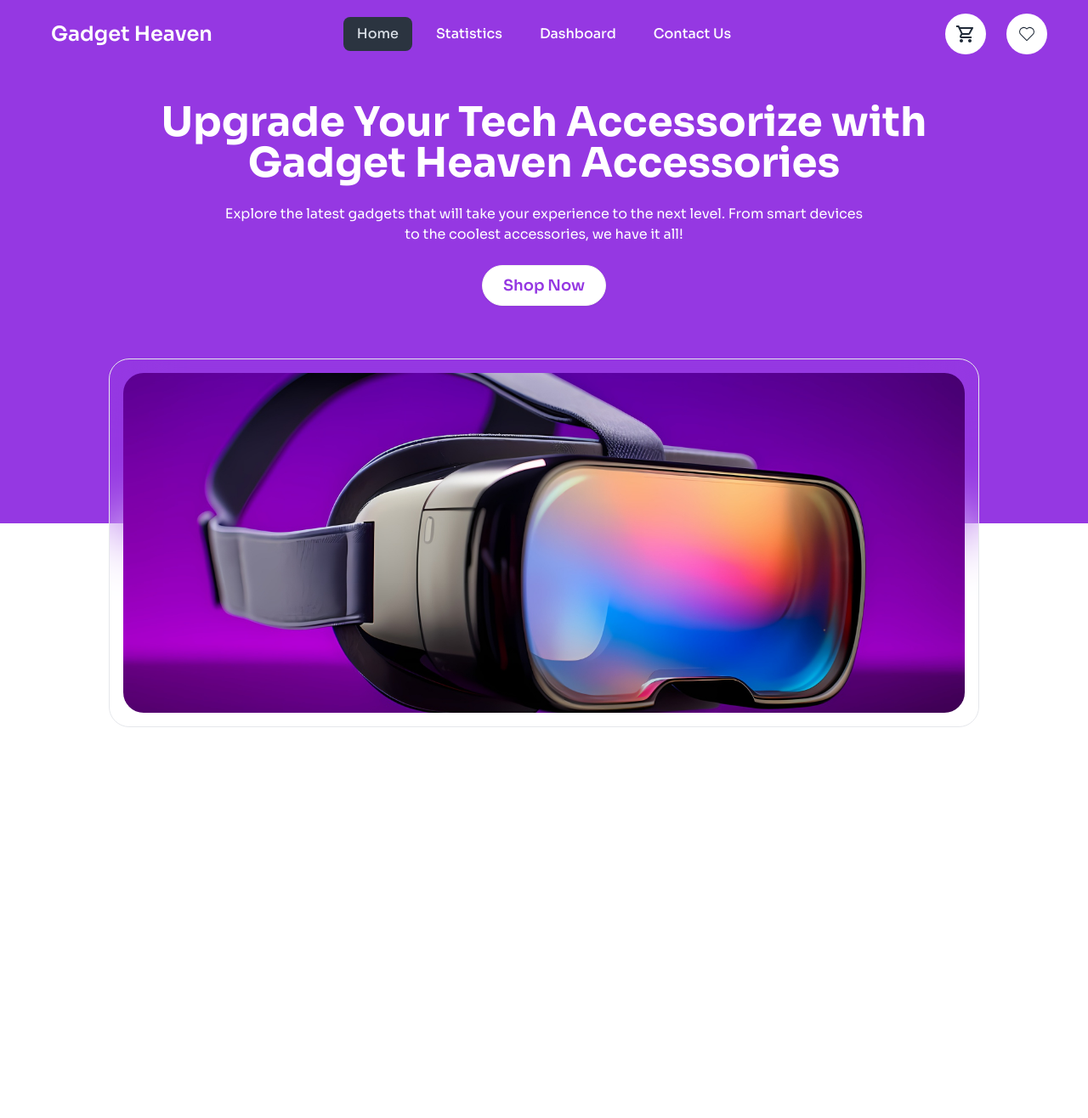
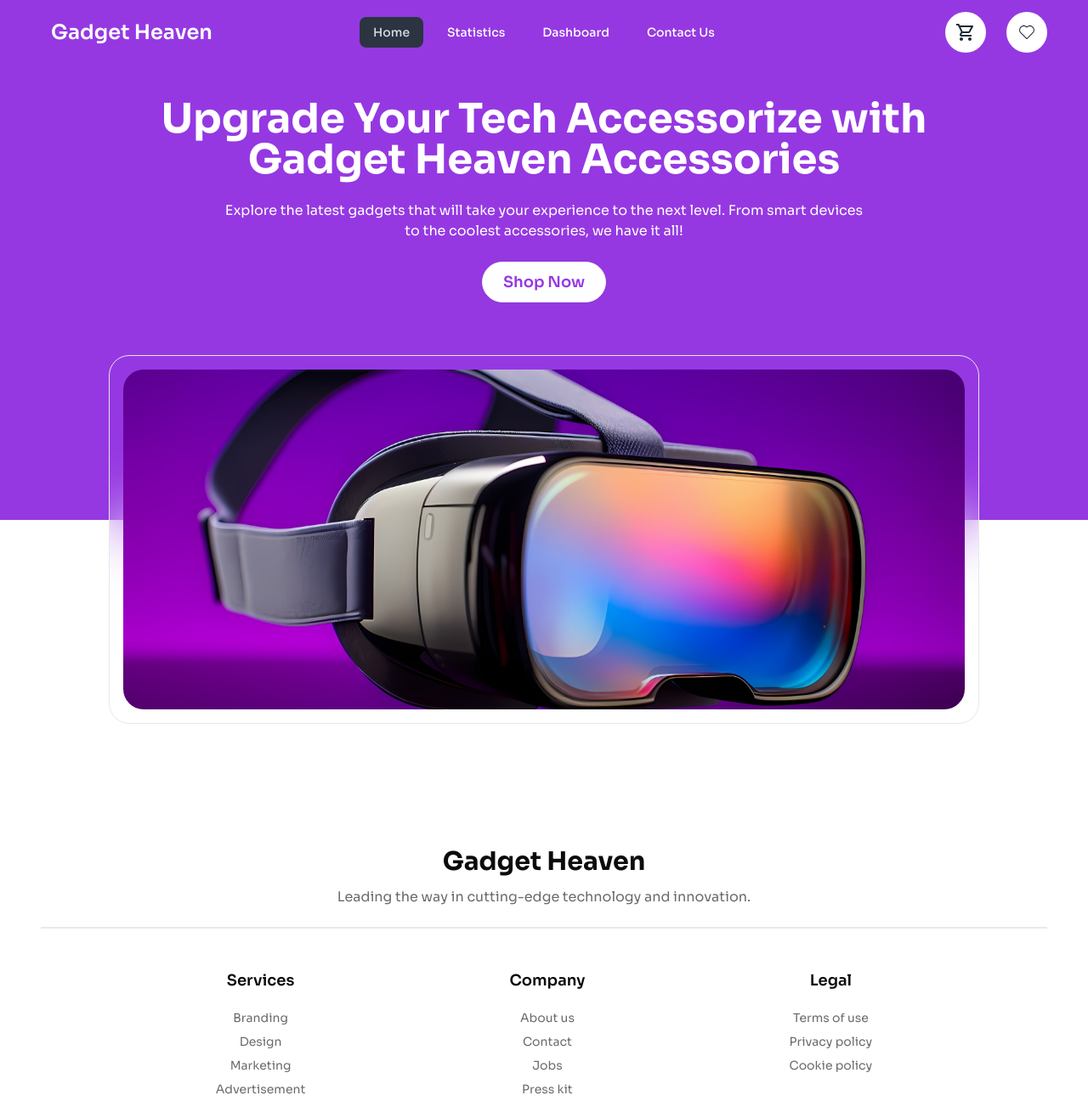
Before and after one commit to programming-hero-web-course-4/b10a8-gadget-heaven-Ashiqur1819, a React (Vite) app: page / in a window 1280 px wide. Shown: the whole page at 85% size. Before the commit the page ends 856 px from the top, so only its background shows below. Built offline with nearby package versions, Linux system fonts and the light colour scheme.

Commit message:
Added footer

```diff
--- a/src/App.jsx
+++ b/src/App.jsx
@@ -1,5 +1,6 @@
 import { Outlet } from 'react-router-dom';
 import Navbar from './components/Navbar';
+import Footer from './components/Footer';
 // import Home from './pages/Home';
 
 const App = () => {
@@ -9,6 +10,7 @@ const App = () => {
       <div>
         <Outlet></Outlet>
       </div>
+      <Footer></Footer>
     </div>
   );
 };
--- /dev/null
+++ b/src/components/Footer.jsx
@@ -0,0 +1,41 @@
+
+
+const Footer = () => {
+    return (
+      <footer>
+        <div className="max-w-7xl mx-auto">
+          <div className="text-center">
+            <h2 className="text-3xl text-c2 font-bold mb-3">Gadget Heaven</h2>
+            <p className="text-c3">
+              Leading the way in cutting-edge technology and innovation.
+            </p>
+          </div>
+          <div className="divider px-3 md:px-8 lg:px-12"></div>
+          <div className="footer p-6 justify-center gap-12 md:gap-60">
+            <nav className="flex flex-col gap-2 items-center text-c3">
+              <h6 className="text-c2 text-lg font-semibold mb-3">Services</h6>
+              <a className="link link-hover">Branding</a>
+              <a className="link link-hover">Design</a>
+              <a className="link link-hover">Marketing</a>
+              <a className="link link-hover">Advertisement</a>
+            </nav>
+            <nav className="flex flex-col gap-2 items-center text-c3">
+              <h6 className=" text-c2 text-lg font-semibold mb-3">Company</h6>
+              <a className="link link-hover">About us</a>
+              <a className="link link-hover">Contact</a>
+              <a className="link link-hover">Jobs</a>
+              <a className="link link-hover">Press kit</a>
+            </nav>
+            <nav className="flex flex-col gap-2 items-center text-c3">
+              <h6 className="text-c2 text-lg font-semibold mb-3">Legal</h6>
+              <a className="link link-hover">Terms of use</a>
+              <a className="link link-hover">Privacy policy</a>
+              <a className="link link-hover">Cookie policy</a>
+            </nav>
+          </div>
+        </div>
+      </footer>
+    );
+};
+
+export default Footer;
--- a/src/components/Navbar.jsx
+++ b/src/components/Navbar.jsx
@@ -22,7 +22,8 @@ const Navbar = () => {
       </>
     );
   return (
-    <div className="navbar bg-c1 px-4 md:px-8 lg:px-12 py-3">
+    <div className="bg-c1">
+      <div className="navbar  px-4 md:px-8 lg:px-12 py-3 max-w-7xl mx-auto">
         <div className="navbar-start gap-3 items-center text-white">
           <div className="dropdown">
             <div tabIndex={0} role="button" className="lg:hidden">
@@ -43,24 +44,27 @@ const Navbar = () => {
             </div>
             <ul
               tabIndex={0}
-            className="menu menu-md dropdown-content bg-base-100 rounded-box z-[1] mt-3 w-52 p-2 shadow text-base text-white font-medium flex flex-col gap-3"
+              className="menu menu-md dropdown-content bg-base-100 rounded-box z-[1] mt-3 w-52 p-2 shadow text-sm text-white font-medium flex flex-col gap-3"
             >
               {links}
             </ul>
           </div>
-        <a className="text-2xl font-semibold text-white">Gadget Heaven</a>
+          <a className="text-lg md:text-2xl font-semibold text-white">
+            Gadget Heaven
+          </a>
         </div>
         <div className="navbar-center hidden lg:flex">
-        <ul className="menu menu-horizontal px-2 flex gap-3 items-center text-base text-white font-medium">
+          <ul className="menu menu-horizontal px-2 flex gap-3 items-center text-sm text-white font-medium">
             {links}
           </ul>
         </div>
-      <div className="navbar-end gap-6 ">
-        <div className="text-2xl bg-white p-3 rounded-full">
+        <div className="navbar-end gap-3 md:gap-6 ">
+          <div className="text-xl md:text-2xl bg-white p-2 md:p-3 rounded-full">
             <MdOutlineShoppingCart></MdOutlineShoppingCart>
           </div>
-        <div className="text-2xl bg-white p-3 rounded-full">
+          <div className="text-xl md:text-2xl bg-white p-2 md:p-3 rounded-full">
             <CiHeart></CiHeart>
+          </div>
         </div>
       </div>
     </div>
--- a/src/pages/Home.jsx
+++ b/src/pages/Home.jsx
@@ -5,12 +5,11 @@ import Hero from "../components/Hero";
 const Home = () => {
     return (
       <div>
-        <div className="relative">
+        <div className="relative mb-96">
           <Banner></Banner>
-          <div className="max-w-7xl mx-auto">
-            <Hero></Hero>
-          </div>
+        <Hero></Hero>
         </div>
+
       </div>
     );
 };
```
Lines whose indentation alone changed are shown as unchanged.
